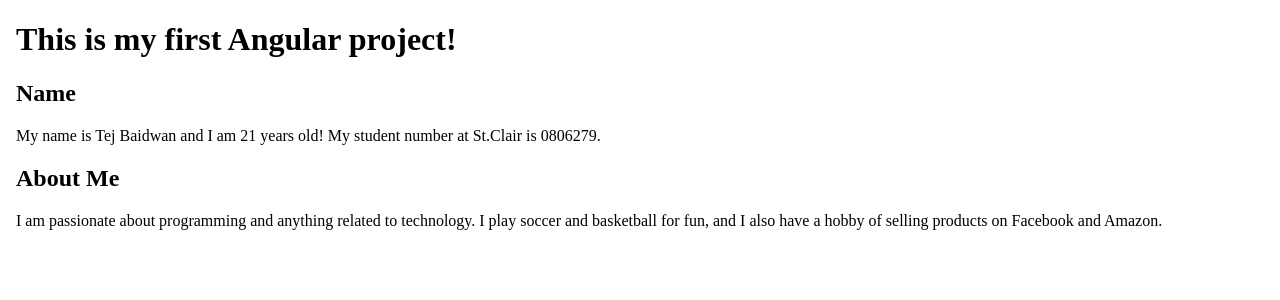
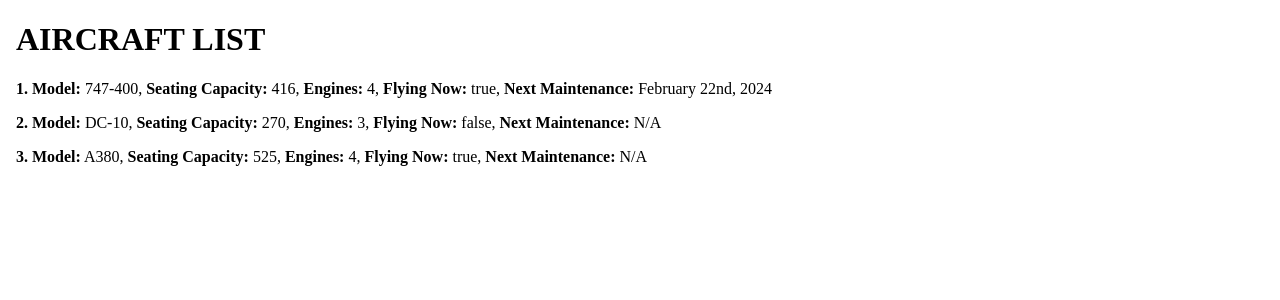
Before and after one commit to TejBaidwan/tej_Baidwan_MAD400Assignments, an Angular app: page / in a window 1280 px wide. Shown: the top 300 px of the page. Built offline with nearby package versions, Linux system fonts and the light colour scheme.

Commit message:
Created array of Aircraft objects to be displayed in app.component.html using directives

```diff
--- a/src/app/app.component.html
+++ b/src/app/app.component.html
@@ -1,3 +1,5 @@
+<!-- This code displays the data from app.component.ts which is the array of Aircraft objects-->
+
 <!doctype html>
 <html lang="en">
 <head>
@@ -5,19 +7,25 @@
   <meta name="viewport"
         content="width=device-width, user-scalable=no, initial-scale=1.0, maximum-scale=1.0, minimum-scale=1.0">
   <meta http-equiv="X-UA-Compatible" content="ie=edge">
-  <title>First Angular Project</title>
+  <title>Airplanes List</title>
 </head>
 <body>
-    <h1>This is my first Angular project!</h1>
-
-    <h2>Name</h2>
-    <p>My name is Tej Baidwan and I am 21 years old! My student number at St.Clair is
-    0806279.</p>
-
-    <h2>About Me</h2>
-    <p>I am passionate about programming and anything related to technology. I play soccer
-    and basketball for fun, and I also have a hobby of selling products on Facebook and
-    Amazon.</p>
-
+<div class="container">
+  <h1>AIRCRAFT LIST</h1>
+  <div *ngIf="aircraft.length === 0; else showAircraft">
+    There are no airplanes to display.
+  </div>
+  <ng-template #showAircraft>
+    <div *ngFor="let airplane of aircraft, let i = index">
+      <div class="airplane-details">
+        <p><strong> {{ i + 1 }}. Model:</strong> {{ airplane.planeModel }},
+          <strong>Seating Capacity:</strong> {{ airplane.capacity }},
+          <strong>Engines:</strong> {{ airplane.engines }},
+          <strong>Flying Now:</strong> {{ airplane.flyingStatus }},
+          <strong>Next Maintenance:</strong> {{ airplane.nextMaintenance || "N/A"}}</p>
+      </div>
+    </div>
+  </ng-template>
+</div>
 </body>
 </html>
--- a/src/app/app.component.ts
+++ b/src/app/app.component.ts
@@ -1,6 +1,7 @@
 import { Component } from '@angular/core';
 import { CommonModule } from '@angular/common';
 import { RouterOutlet } from '@angular/router';
+import { Aircraft } from '../models/Aircraft';
 
 @Component({
   selector: 'app-root',
@@ -9,6 +10,16 @@
   templateUrl: './app.component.html',
   styleUrl: './app.component.css'
 })
+
+//Creating array of Aircraft data types to use
 export class AppComponent {
-  title = 'tejBaidwan-MyFirstAngularApplication';
+  title = 'Airplane-List';
+  aircraft = [
+    new Aircraft("747-400", 416, 4, true, "February 22nd, 2024"),
+    new Aircraft("DC-10", 270, 3),
+    new Aircraft("A380", 525, 4, true)
+  ]
+
+  //This empty array init can be used to test the ngif directive in app.component.html
+  //aircraft: Aircraft[] = [];
 }
--- a/src/models/Aircraft.ts
+++ b/src/models/Aircraft.ts
@@ -5,9 +5,9 @@
   constructor(
     public planeModel: string,
     public capacity: number,
-    public fuelStorage: number,
-    public retired: boolean = false,
-    public owner?: string
+    public engines: number,
+    public flyingStatus: boolean = false,
+    public nextMaintenance?: string
   ) {
   }
 }
```
